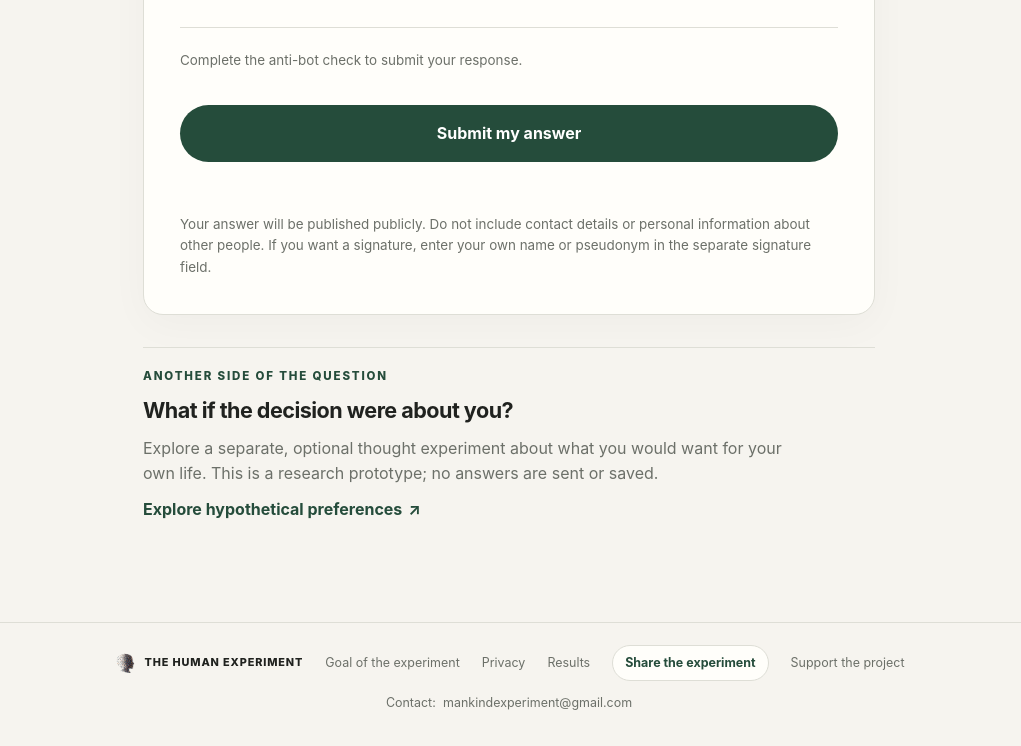
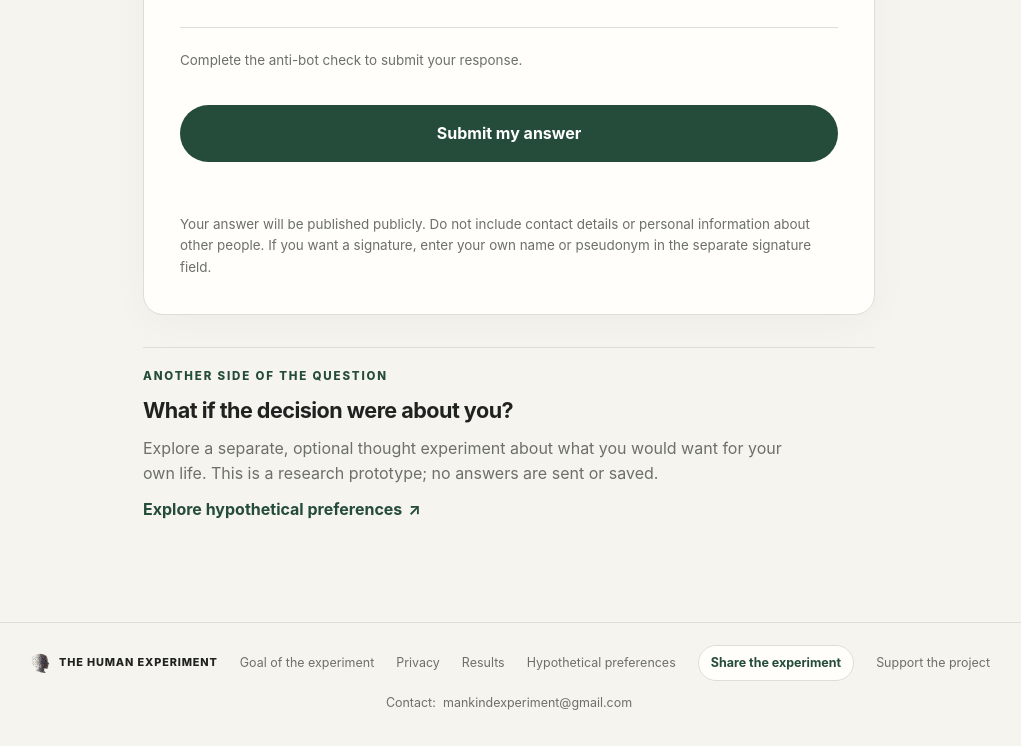
Before and after one commit to cejbulovje/The-human-experiment, a website: page public/index.html in a window 1280 px wide. Shown: the part 4507-5253 px from the top of the page, without its empty margins (131-1152 px from the left). Drawn offline with Linux system fonts and the light colour scheme.

Commit message:
Add translated preferences link to shared footer

```diff
--- a/public/index.html
+++ b/public/index.html
@@ -121,6 +121,6 @@
     </section>
 
     </main>
-  <footer class="footer"><a class="brand-lockup footer-brand" href="/" aria-label="THE HUMAN EXPERIMENT home"><img src="/logo-human-crowd.webp" alt="" class="brand-mark"><span class="wordmark">THE HUMAN EXPERIMENT</span></a><nav class="footer-links" aria-label="Project links"><a href="/goal.html" data-menu="goal">Goal of the experiment</a><a href="/privacy.html" data-menu="privacy">Privacy</a><a href="/results.html" data-menu="results">Results</a><button class="footer-share share-button" id="footer-share" type="button" data-i18n-share data-menu="share">Share the experiment</button><a href="mailto:mankindexperiment@gmail.com?subject=Support%20THE%20HUMAN%20EXPERIMENT" data-menu="support">Support the project</a><span id="share-feedback" class="share-feedback" role="status" aria-live="polite"></span><button type="button" class="footer-contact-copy" data-contact-copy><span data-menu="contact">Contact</span>:&nbsp;<span>mankindexperiment@gmail.com</span></button></nav></footer>
+  <footer class="footer"><a class="brand-lockup footer-brand" href="/" aria-label="THE HUMAN EXPERIMENT home"><img src="/logo-human-crowd.webp" alt="" class="brand-mark"><span class="wordmark">THE HUMAN EXPERIMENT</span></a><nav class="footer-links" aria-label="Project links"><a href="/goal.html" data-menu="goal">Goal of the experiment</a><a href="/privacy.html" data-menu="privacy">Privacy</a><a href="/results.html" data-menu="results">Results</a><a href="/preferences.html" data-menu="preferences">Hypothetical preferences</a><button class="footer-share share-button" id="footer-share" type="button" data-i18n-share data-menu="share">Share the experiment</button><a href="mailto:mankindexperiment@gmail.com?subject=Support%20THE%20HUMAN%20EXPERIMENT" data-menu="support">Support the project</a><span id="share-feedback" class="share-feedback" role="status" aria-live="polite"></span><button type="button" class="footer-contact-copy" data-contact-copy><span data-menu="contact">Contact</span>:&nbsp;<span>mankindexperiment@gmail.com</span></button></nav></footer>
 </body>
 </html>
```
